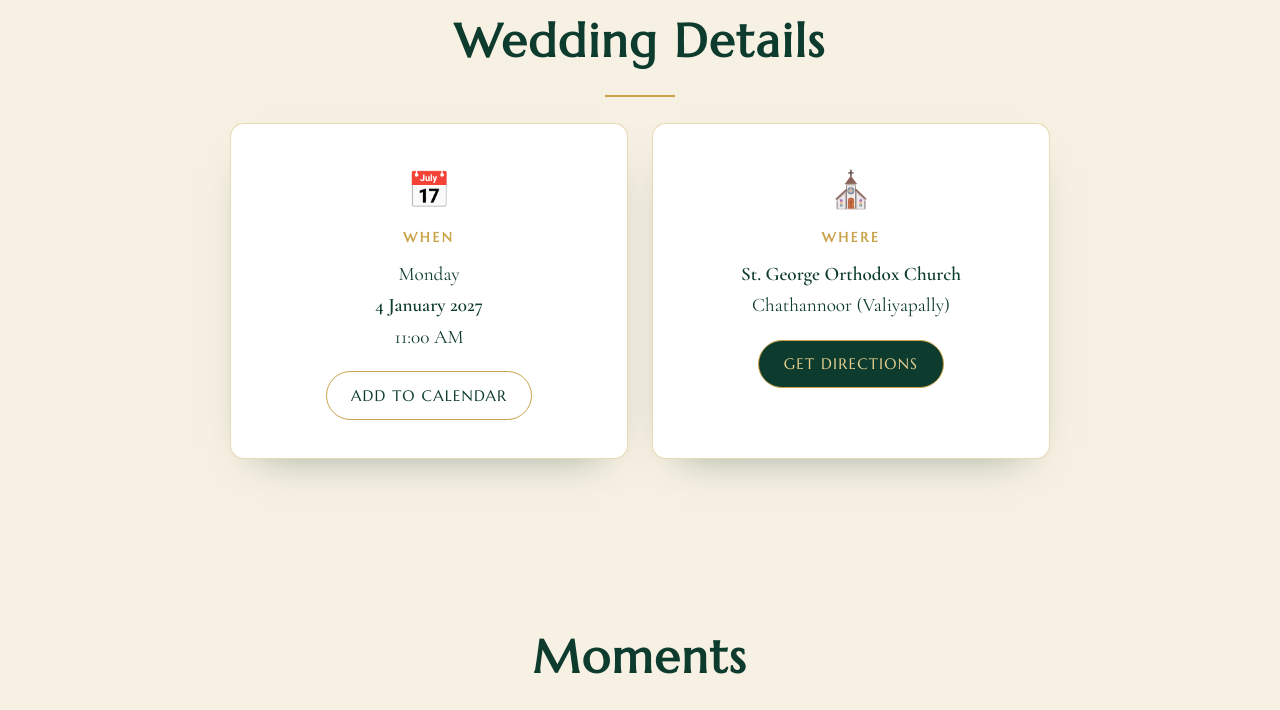
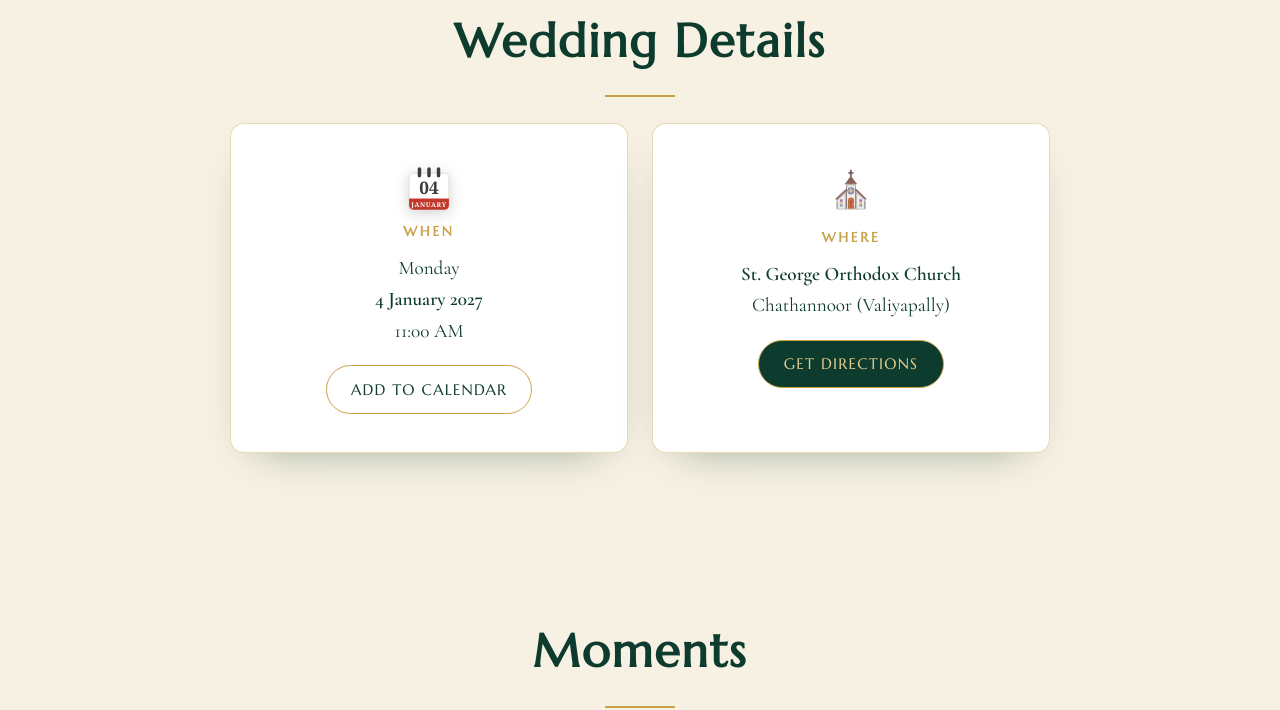
Before and after one commit to Thomasjoseph2/reenuandlimin, a plain HTML site: page reenuandlimin/invitation.html in a window 1280 px wide. Shown: the part 2892-3602 px from the top of the page. Drawn offline with nearby package versions, Linux system fonts and the light colour scheme; a web font is replaced by a local one.

Commit message:
Add custom calendar icon to When card in live reenuandlimin project
Co-Authored-By: Claude Opus 4.8 <noreply@anthropic.com>

```diff
--- a/reenuandlimin/invitation.html
+++ b/reenuandlimin/invitation.html
@@ -118,7 +118,19 @@
     <h2 class="section__title">Wedding Details</h2>
     <div class="details__grid">
       <div class="details__card">
-        <div class="details__icon">&#128197;</div>
+        <div class="details__icon details__icon--cal">
+          <svg viewBox="0 0 120 120" width="52" height="52" xmlns="http://www.w3.org/2000/svg" role="img" aria-label="4 January">
+            <rect x="14" y="26" width="92" height="84" rx="10" fill="#ffffff" stroke="#e3dccb" stroke-width="2"/>
+            <path d="M14 84h92v16a10 10 0 0 1-10 10H24a10 10 0 0 1-10-10z" fill="#c0392b"/>
+            <g fill="#3d3d3d">
+              <rect x="34" y="12" width="8" height="24" rx="4"/>
+              <rect x="56" y="12" width="8" height="24" rx="4"/>
+              <rect x="78" y="12" width="8" height="24" rx="4"/>
+            </g>
+            <text x="60" y="74" text-anchor="middle" font-family="Georgia, serif" font-size="40" font-weight="700" fill="#3d3d3d">04</text>
+            <text x="60" y="103" text-anchor="middle" font-family="Georgia, serif" font-size="15" font-weight="700" letter-spacing="1.5" fill="#ffffff">JANUARY</text>
+          </svg>
+        </div>
         <h3>When</h3>
         <p>Monday<br /><strong>4 January 2027</strong><br />11:00 AM</p>
         <a class="btn btn--ghost" id="calBtn" href="#">Add to Calendar</a>
--- a/reenuandlimin/styles.css
+++ b/reenuandlimin/styles.css
@@ -427,6 +427,8 @@ img{display:block;max-width:100%;height:auto}
   box-shadow:0 18px 44px -28px rgba(13,59,46,.55);
 }
 .details__icon{ font-size:2.2rem; margin-bottom:.4rem; }
+.details__icon--cal{ line-height:0; }
+.details__icon--cal svg{ display:inline-block; filter:drop-shadow(0 3px 7px rgba(0,0,0,.18)); }
 .details__card h3{
   font-family:var(--display); color:var(--gold);
   letter-spacing:.2em; text-transform:uppercase; font-size:.85rem; margin-bottom:.6rem;
```
